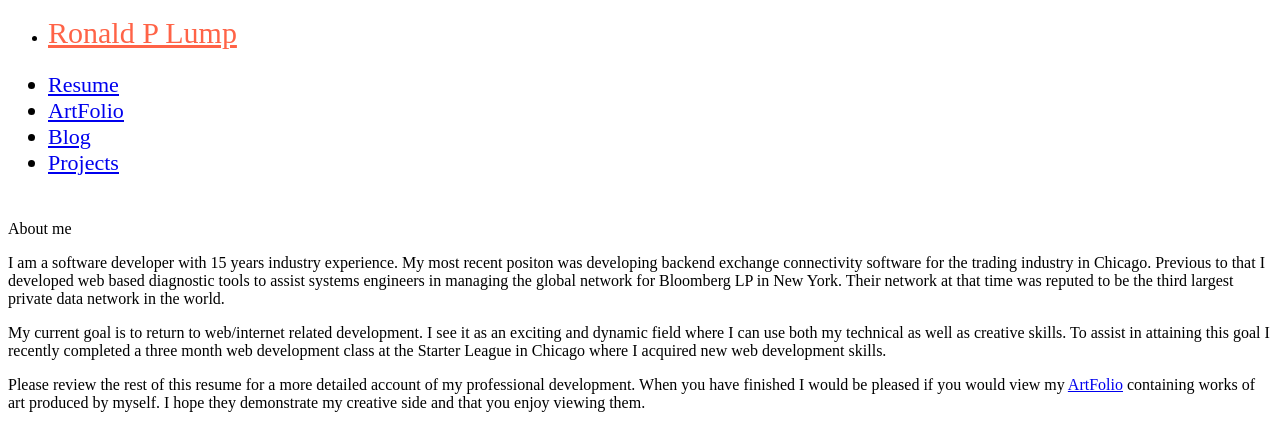
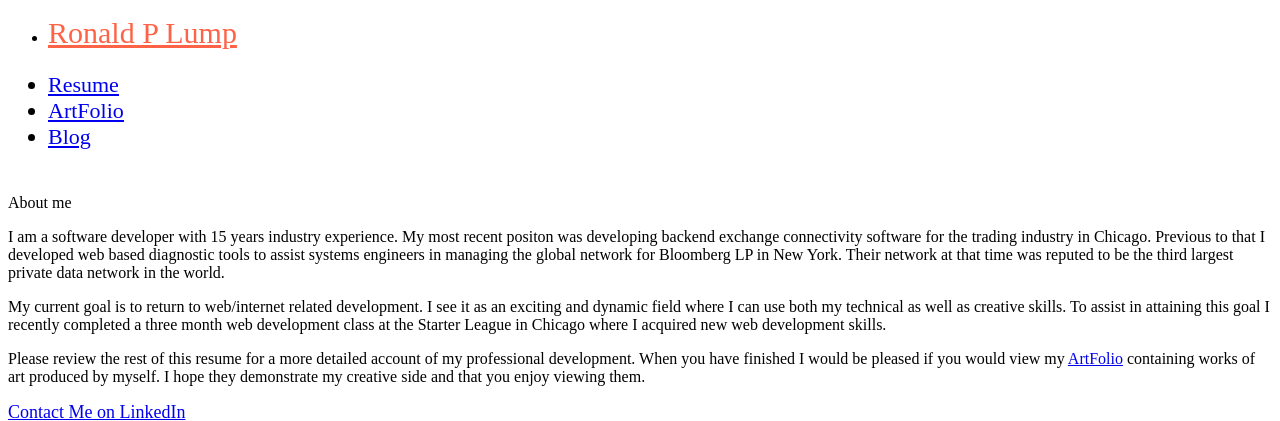
Before and after one commit to rlump/smartBlog, a Rails app: page / in a window 1280 px wide. Shown: the top 421 px of the page. Run offline with Rails 7, Linux system fonts and the light colour scheme; parts of the project's set-up code (start-up, migrations or seed data) failed here and were passed over; some libraries are stand-ins or nearby versions.

Commit message:
remove bigdata from top nav for now

```diff
--- a/app/views/layouts/_header.html.erb
+++ b/app/views/layouts/_header.html.erb
@@ -7,7 +7,6 @@
       <li><a href="/resume/show">Resume</a></li>
       <li><a href="/artfolio/index">ArtFolio</a></li>
       <li><a href="/blogposts/display">Blog</a></li>
-      <li><a href="/bigdata/index">Projects</a></li>
     </ul>
   </div>
 </div>
```
Also changed, not shown: 2 other files.
